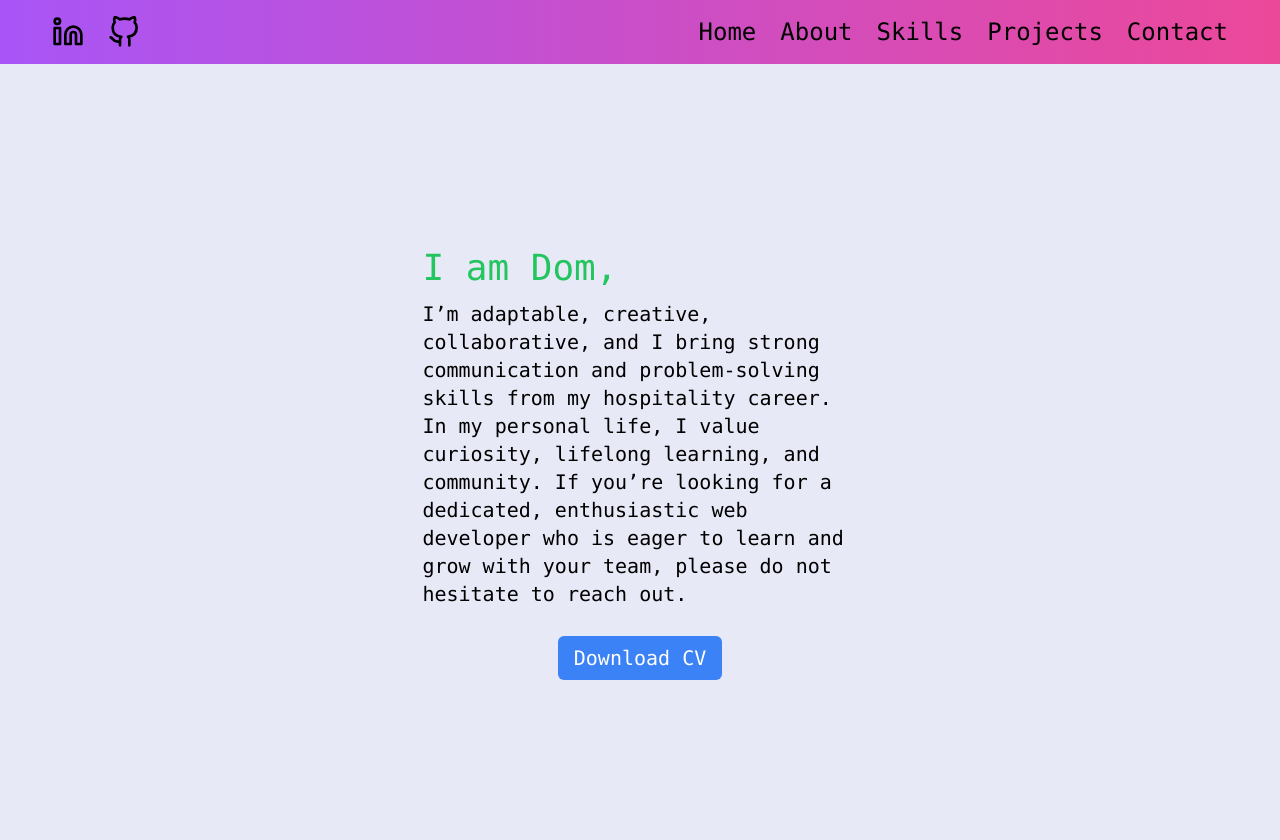
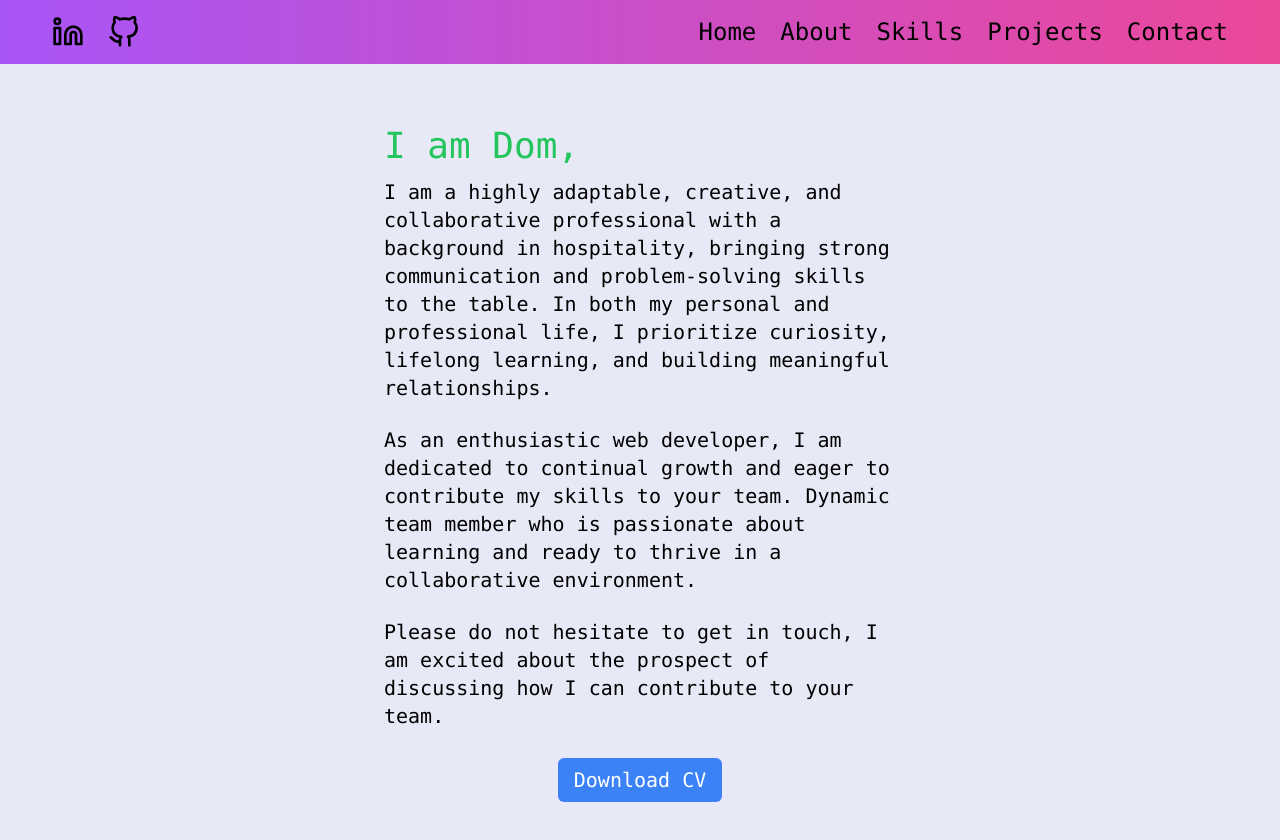
Before and after one commit to DominykasSueris/portfolio-website, a Next.js app: page /about in a window 1280 px wide. Shown: the top 840 px of the page. Built offline with nearby package versions, Linux system fonts and the light colour scheme.

Commit message:
About page adjustment

```diff
--- a/app/about/page.tsx
+++ b/app/about/page.tsx
@@ -9,21 +9,30 @@ const About = () => {
     <>
       <Navbar />
       <div className="bg-[#e8e9f7] text-xl overflow-hidden">
-        <div className="h-dvh flex flex-col items-center justify-center mx-[33%]">
+        <div className="h-dvh flex flex-col items-center justify-center mx-[20%] lg:mx-[10%] xl:mx-[30%]">
           <h1 className="md:text-lg lg:text-4xl text-green-500 flex justify-start w-full">
             I am Dom,
           </h1>
-          <p className="text-xs sm:text-bs md:text-base lg:text-xl py-3">
-            I’m adaptable, creative, collaborative, and I bring strong
-            communication and problem-solving skills from my hospitality career.
-            In my personal life, I value curiosity, lifelong learning, and
-            community. If you’re looking for a dedicated, enthusiastic web
-            developer who is eager to learn and grow with your team, please do
-            not hesitate to reach out.
+          <p className="text-xs sm:text-bs md:text-base xl:text-xl py-3">
+            I am a highly adaptable, creative, and collaborative professional
+            with a background in hospitality, bringing strong communication and
+            problem-solving skills to the table. In both my personal and
+            professional life, I prioritize curiosity, lifelong learning, and
+            building meaningful relationships.
+          </p>
+          <p className="text-xs sm:text-bs md:text-base xl:text-xl py-3">
+            As an enthusiastic web developer, I am dedicated to continual growth
+            and eager to contribute my skills to your team. Dynamic team member
+            who is passionate about learning and ready to thrive in a
+            collaborative environment.
+          </p>
+          <p className="text-xs sm:text-bs md:text-base xl:text-xl py-3">
+            Please do not hesitate to get in touch, I am excited about the
+            prospect of discussing how I can contribute to your team.
           </p>
           <div className="flex justify-center mt-4">
             <a href="/cv/cv_dominykas_sueris.pdf">
-              <button className="bg-blue-500 text-xs lg:text-xl text-white px-4 py-1 md:py-2 lg:py-2 rounded-md hover:bg-blue-600">
+              <button className="bg-blue-500 text-xs lg:text-lg xl:text-xl text-white px-4 py-1 md:py-2 lg:py-2 rounded-md hover:bg-blue-600">
                 Download CV
               </button>
             </a>
```
Also changed, not shown: 1 other file (tests, documents, lock files or other folders).
